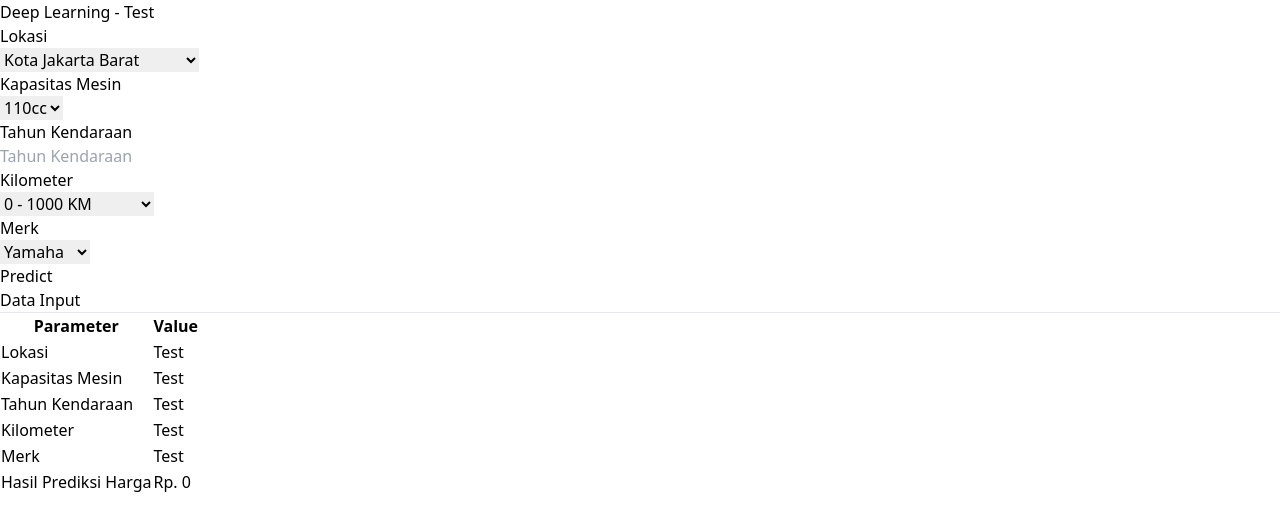
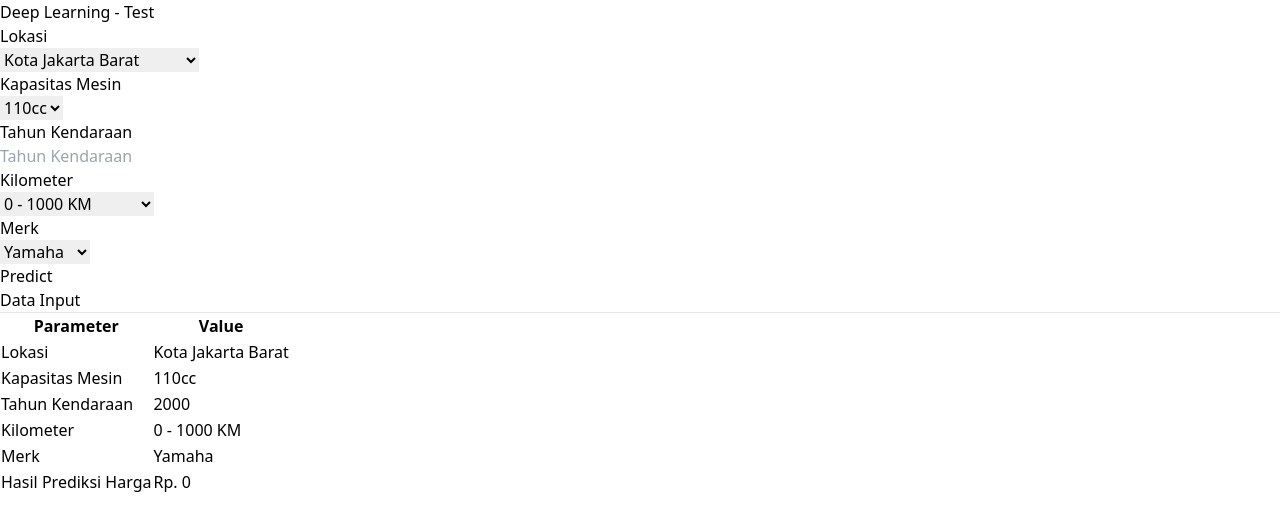
Before and after one commit to VannWasHere/ui_deepl, a React (Vite) app: page / in a window 1280 px wide. Shown: the top 530 px of the page. Built offline with nearby package versions, Linux system fonts and the light colour scheme.

Commit message:
Set Form Validation and Add display

```diff
--- a/src/App.jsx
+++ b/src/App.jsx
@@ -13,10 +13,16 @@ const App = () => {
     tahunKendaraan: 0,
     kilometer: 1,
     merk: 1,
+    lokasi_item: 'Kota Jakarta Barat',
+    kapasitasMesin_item: '110cc',
+    kilometer_item: '0 - 1000 KM',
+    merk_item: 'Yamaha',
   });
 
-  const onHandleSubmitted = (name, value) => {
-    setUserInput((prevState) => ({...prevState, [name]: value}))
+  const onHandleSubmitted = (name, value, item) => {
+    // Add receive data item
+    setUserInput((prevState) => ({...prevState, [name]: value, [name + '_item']: item}));
+    console.log(userInput);
   }
 
   const submitForm = async () => {
@@ -43,11 +49,11 @@ const App = () => {
     }
   }
 
-  // Unfinished Method
-  const showInputData = async () => {
-
+  if(userInput.tahunKendaraan < 2000 || userInput.tahunKendaraan > 2023) {
+    setUserInput((prevState) => ({...prevState, tahunKendaraan: 2000}))
   }
 
+  // Sending and Request Data using Axios
   const sendData = async (formData) => {
     try {
       await axios.post('http://localhost:5000/check', {
@@ -90,15 +96,20 @@ const App = () => {
               <Select label={"Lokasi"} name={"lokasi"}
               data={['Kota Jakarta Barat', 'Kab. Tangerang', 'Kota Jakarta Selatan', 'Kota Bandung', 'Kota Jakarta Timur', 'Kab. Bogor', 'Kota Jakarta Utara', 'Kota Medan',
               'Kota Tangerang', 'Kab. Bandung', 'Kota Batam', 'Kota Tangerang Selatan', 'Kota Bekasi', 'Kota Depok', 'Kota Surabaya', 'Kab. Deli Serdang']}
-              onChange={(value) => onHandleSubmitted("lokasi", value)}/>
+              onChange={(value,item) => onHandleSubmitted("lokasi", value, item)}/>
 
               <SelectCC label={"Kapasitas Mesin"} name={"kapasitasMesin"}
               data={['110cc', '115cc', '125cc', '150cc', '155cc', '160cc', '175cc', '220cc', '250cc', '600cc', '900cc']}
-              onChange={(value) => onHandleSubmitted("kapasitasMesin", value)}/>
+              onChange={(value, item) => onHandleSubmitted("kapasitasMesin", value, item)}/>
 
               <Input label={"Tahun Kendaraan"} name={"tahunKendaraan"} onChange={(value) => onHandleSubmitted("tahunKendaraan", value)}/>
-              <Select label={"Kilometer"} name={"kilometer"} data={['0 - 1000 KM', '1000 - 5000 KM', '5000 - 10000 KM', '10000 - 20000 KM', '30000 KM']} onChange={(value) => onHandleSubmitted("kilometer", value)}/>
-              <Select label={"Merk"} name={"merk"} data={['Yamaha', 'Honda', 'Kawasaki', 'Suzuki']} onChange={(value) => onHandleSubmitted("merk", value)}/>
+
+              <Select label={"Kilometer"} name={"kilometer"} data={['0 - 1000 KM', '1000 - 5000 KM', '5000 - 10000 KM', '10000 - 20000 KM', '30000 KM']}
+              onChange={(value, item) => onHandleSubmitted("kilometer", value, item)} />
+
+              <Select label={"Merk"} name={"merk"} data={['Yamaha', 'Honda', 'Kawasaki', 'Suzuki']}
+              onChange={(value, item) => onHandleSubmitted("merk", value, item)}/>
+
               <button onClick={(e) => submitForm(e)} className="mt-12 bg-indigo-800 w-full p-4 rounded-lg text-white font-bold tracking-wider uppercase">Predict</button>
             </div>
             <div className="w-full h-full mt-9 p-5 flex justify-center">
@@ -116,23 +127,23 @@ const App = () => {
                     <tbody className="w-full">
                       <tr>
                         <td className="text-lg text-indigo-900">Lokasi</td>
-                        <td className="text-lg text-indigo-900 text-center w-1/3">Test</td>
+                        <td className="text-lg text-indigo-900 text-center w-1/3">{userInput.lokasi_item}</td>
                       </tr>
                       <tr>
                         <td className="text-lg text-indigo-900">Kapasitas Mesin</td>
-                        <td className="text-lg text-indigo-900 text-center w-1/3">Test</td>
+                        <td className="text-lg text-indigo-900 text-center w-1/3">{userInput.kapasitasMesin_item}</td>
                       </tr>
                       <tr>
                         <td className="text-lg text-indigo-900">Tahun Kendaraan</td>
-                        <td className="text-lg text-indigo-900 text-center w-1/3">Test</td>
+                        <td className="text-lg text-indigo-900 text-center w-1/3">{userInput.tahunKendaraan}</td>
                       </tr>
                       <tr>
                         <td className="text-lg text-indigo-900">Kilometer</td>
-                        <td className="text-lg text-indigo-900 text-center w-1/3">Test</td>
+                        <td className="text-lg text-indigo-900 text-center w-1/3">{userInput.kilometer_item}</td>
                       </tr>
                       <tr>
                         <td className="text-lg text-indigo-900">Merk</td>
-                        <td className="text-lg text-indigo-900 text-center w-1/3">Test</td>
+                        <td className="text-lg text-indigo-900 text-center w-1/3">{userInput.merk_item}</td>
                       </tr>
                       <tr>
                         <td className="text-lg text-indigo-900 border-t-2">Hasil Prediksi Harga</td>
@@ -165,15 +176,21 @@ const Input = ({label, name, onChange}) => {
 }
 
 const Select = ({label, name, data, onChange}) => {
+  const handleSelectChange = (e) => {
+    const selectedValue = e.target.value;
+    const selectedItem = e.target.options[e.target.selectedIndex].getAttribute('data-item');
+
+    onChange(selectedValue, selectedItem);
+  };
   return (
     <div className="mt-9">
       <label htmlFor={name} className="text-xl text-indigo-700">{label}</label> <br />
       <select name={name} id={name}
-      onChange={(e) => onChange(e.target.value)}
+      onChange={handleSelectChange }
       className="w-full p-3.5 mt-2 outline-4 outline-white bg-indigo-500 text-white text-lg placeholder:text-white rounded-md shadow-lg shadow-indigo-400 focus:outline-none">
 
         {data.map((item, key) => (
-          <option key={key} value={key + 1}
+          <option key={key} value={key + 1} data-item={item}
           className="">{item}</option>
         ))}
 
@@ -183,15 +200,21 @@ const Select = ({label, name, data, onChange}) => {
 }
 
 const SelectCC = ({label, name, data, onChange}) => {
+  const handleSelectChange = (e) => {
+    const selectedValue = e.target.value;
+    const selectedItem = e.target.options[e.target.selectedIndex].getAttribute('data-item');
+
+    onChange(selectedValue, selectedItem);
+  };
   return (
     <div className="mt-9">
       <label htmlFor={name} className="text-xl text-indigo-700">{label}</label> <br />
       <select name={name} id={name}
-      onChange={(e) => onChange(e.target.value)}
+      onChange={handleSelectChange}
       className="w-full p-3.5 mt-2 outline-4 outline-white bg-indigo-500 text-white text-lg placeholder:text-white rounded-md shadow-lg shadow-indigo-400 focus:outline-none">
 
         {data.map((item, key) => (
-          <option key={key} value={item}
+          <option key={key} value={item} data-item={item}
           className="">{item}</option>
         ))}
 
```
